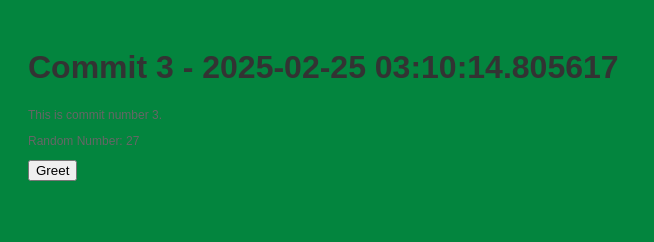
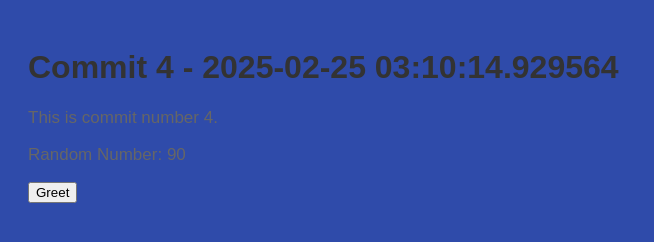
Before and after one commit to legbald0d/myrep-repo-20250225031008, a plain HTML site: page index.html in a window 1280 px wide. Shown: the whole page, without its empty margins (0-654 px from the left). Drawn offline with Linux system fonts and the light colour scheme.

Commit message:
📝 Commit 4 with HTML, CSS, and JS

```diff
--- a/index.html
+++ b/index.html
@@ -2,13 +2,13 @@
     <!DOCTYPE html>
     <html>
     <head>
-        <title>Commit 3 - 2025-02-25 03:10:14.805617</title>
+        <title>Commit 4 - 2025-02-25 03:10:14.929564</title>
         <link rel="stylesheet" href="style.css">
     </head>
     <body>
-        <h1>Commit 3 - 2025-02-25 03:10:14.805617</h1>
-        <p>This is commit number 3.</p>
-        <p>Random Number: 27</p>
+        <h1>Commit 4 - 2025-02-25 03:10:14.929564</h1>
+        <p>This is commit number 4.</p>
+        <p>Random Number: 90</p>
         <button onclick="greet()">Greet</button>
         <script src="script.js"></script>
     </body>
--- a/script.js
+++ b/script.js
@@ -2,4 +2,4 @@
     function greet() {
         alert('Hello from commit ' + commitNumber + '!');
     }
-    var commitNumber = 3;
+    var commitNumber = 4;
--- a/style.css
+++ b/style.css
@@ -1,7 +1,7 @@
 
     body {
         font-family: Arial, sans-serif;
-        background-color: #03853e;
+        background-color: #2f4baa;
         padding: 20px;
     }
     h1 {
@@ -9,5 +9,5 @@
     }
     p {
         color: #666;
-        font-size: 12px;
+        font-size: 17px;
     }
```
